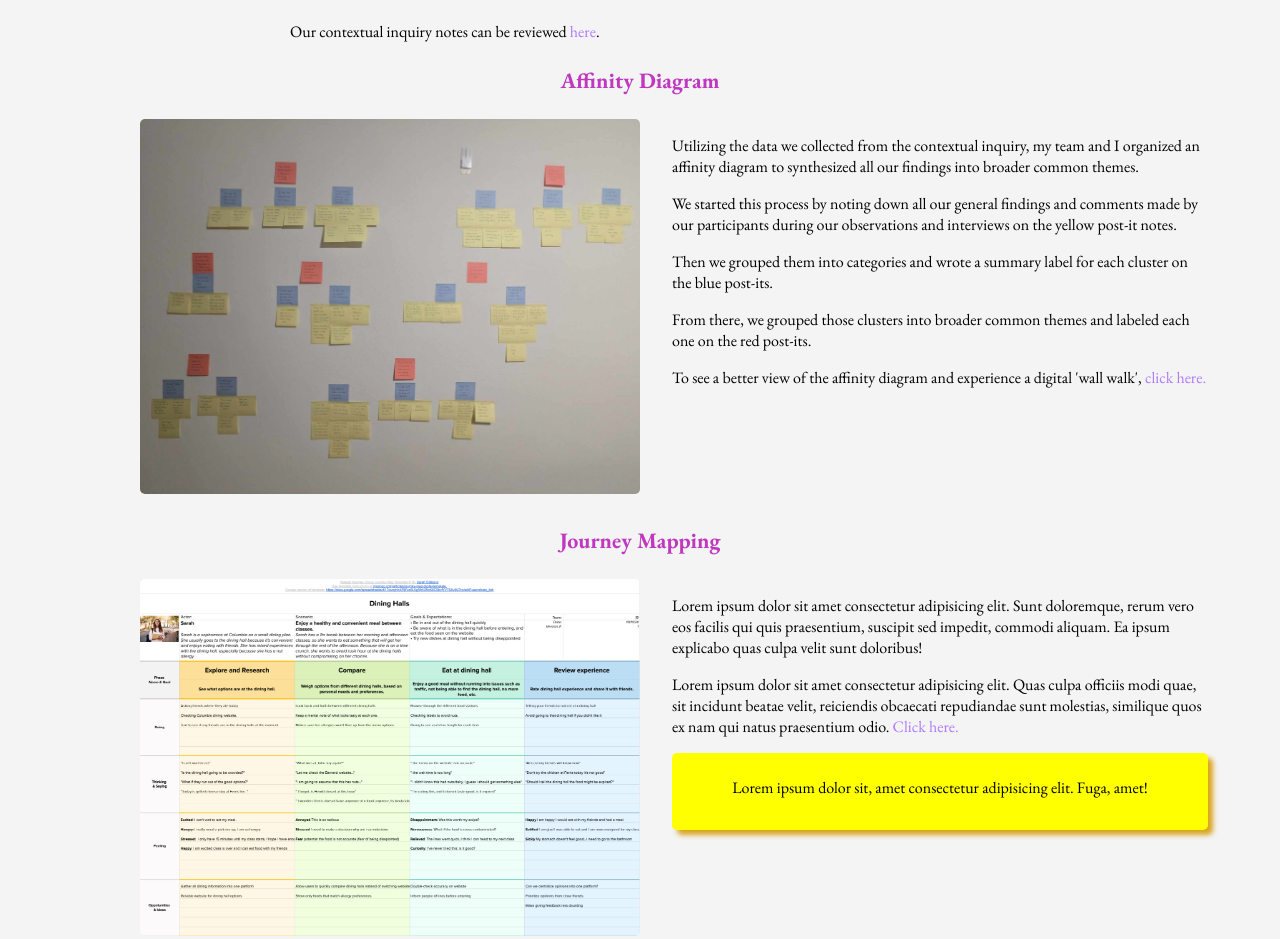
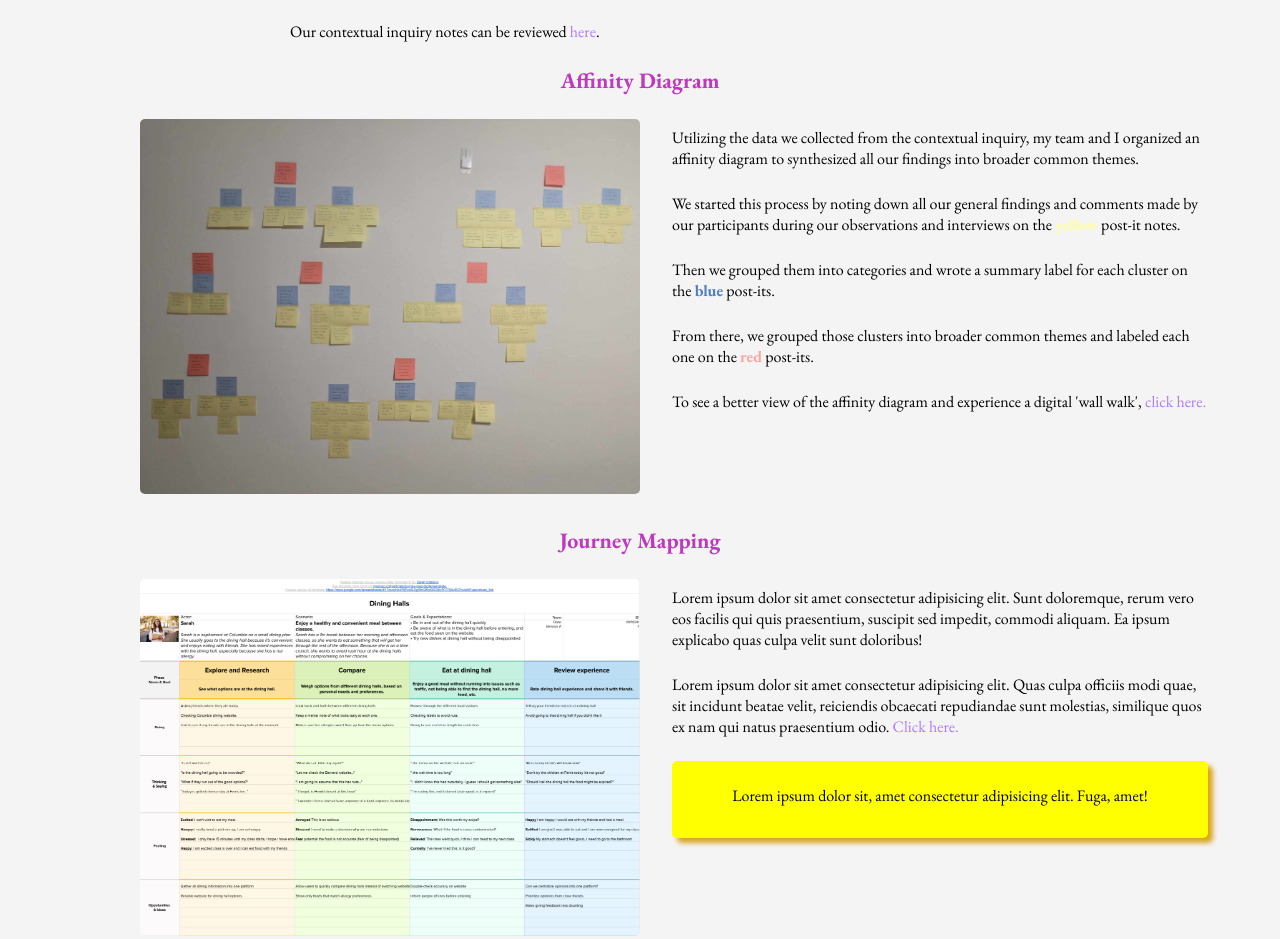
Before and after one commit to edward-d-yi/portfolio, a plain HTML site: page index.html in a window 1280 px wide. Shown: the part 2127-3066 px from the top of the page. Drawn offline with nearby package versions, Linux system fonts and the light colour scheme.

Commit message:
updated affinity diagram text

```diff
--- a/index.html
+++ b/index.html
@@ -133,15 +133,15 @@
                         </p>
                         <p>
                             We started this process by noting down all our general findings and comments made by our
-                            participants during our observations and interviews on the yellow post-it notes.
+                            participants during our observations and interviews on the <b class="yellow">yellow</b> post-it notes.
                         </p>
                         <p>
-                            Then we grouped them into categories and wrote a summary label for each cluster on the blue
+                            Then we grouped them into categories and wrote a summary label for each cluster on the <b class="blue">blue</b>
                             post-its.
                         </p>
                         <p>
                             From there, we grouped those clusters into broader common themes and labeled each
-                            one on the red post-its.
+                            one on the <b class="red">red</b> post-its.
                         </p>
                         <p>
                             To see a better view of the affinity diagram and experience a digital 'wall walk',
--- a/style.css
+++ b/style.css
@@ -442,8 +442,9 @@ hr {
 .content {
     display: flex;
     flex-direction: column;
-    gap: 1rem;
-    margin-top: 1rem;
+    gap: 1.5rem;
+    margin-top: 0.5rem;
+    margin-bottom: 0.5rem;
 }
 
 .content a {
@@ -453,6 +454,18 @@ hr {
 
 .content a:hover {
     color: purple;
+}
+
+.yellow {
+    color: #FFFF99;
+}
+
+.blue {
+    color: #4e7ec1;
+}
+
+.red {
+    color: #fca6a1;
 }
 
 .purpose {
```
